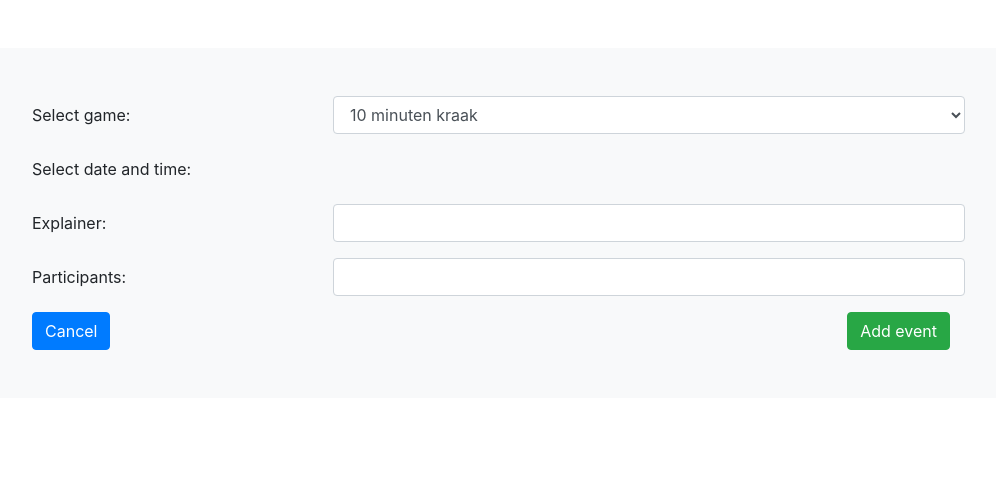
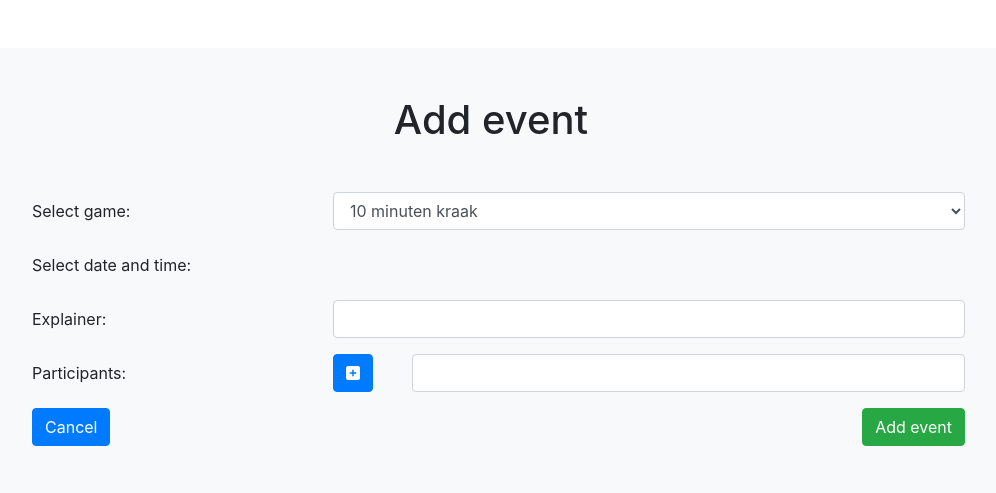
Before and after one commit to Gi0vanniM/B3W7O1-Planningstool, a PHP site: page /plan.php in a window 1280 px wide. Shown: the top 493 px of the page, without its empty margins (149-1145 px from the left). Run offline with PHP 8.4, Linux system fonts and the light colour scheme; data comes from the database, SQL or seed files in the repository; some libraries are stand-ins or nearby versions.

Commit message:
added javascript file
function addParticipant() function
changed head.php to header.php

javascript is linked through footer.php so it's always at the bottom body

```diff
--- a/assets/includes/footer.php
+++ b/assets/includes/footer.php
@@ -1,3 +1,9 @@
 <footer>
 
 </footer>
+
+<script src="assets/js/script.js"></script>
+
+</body>
+
+</html>
--- a/assets/includes/head.php
+++ /dev/null
@@ -1,16 +0,0 @@
-<!DOCTYPE html>
-<html lang="en">
-<head>
-    <meta charset="UTF-8">
-    <!-- META -->
-    <meta name="viewport" content="width=device-width, initial-scale=1.0">
-    <!-- BOOTSTRAP CSS -->
-    <link rel="stylesheet" href="https://stackpath.bootstrapcdn.com/bootstrap/4.4.1/css/bootstrap.min.css" integrity="sha384-Vkoo8x4CGsO3+Hhxv8T/Q5PaXtkKtu6ug5TOeNV6gBiFeWPGFN9MuhOf23Q9Ifjh" crossorigin="anonymous">
-    <!-- BOOTSTRAP JS -->
-    <script src="https://code.jquery.com/jquery-3.4.1.slim.min.js" integrity="sha384-J6qa4849blE2+poT4WnyKhv5vZF5SrPo0iEjwBvKU7imGFAV0wwj1yYfoRSJoZ+n" crossorigin="anonymous"></script>
-    <script src="https://cdn.jsdelivr.net/npm/popper.js@1.16.0/dist/umd/popper.min.js" integrity="sha384-Q6E9RHvbIyZFJoft+2mJbHaEWldlvI9IOYy5n3zV9zzTtmI3UksdQRVvoxMfooAo" crossorigin="anonymous"></script>
-    <script src="https://stackpath.bootstrapcdn.com/bootstrap/4.4.1/js/bootstrap.min.js" integrity="sha384-wfSDF2E50Y2D1uUdj0O3uMBJnjuUD4Ih7YwaYd1iqfktj0Uod8GCExl3Og8ifwB6" crossorigin="anonymous"></script>
-
-    <!-- TITLE -->
-    <title>Planningstool</title>
-</head>
--- a/assets/includes/header.php
+++ b/assets/includes/header.php
@@ -1 +1,31 @@
-<header></header>
+<!DOCTYPE html>
+<html lang="en">
+
+<head>
+    <meta charset="UTF-8">
+    <!-- META -->
+    <meta name="viewport" content="width=device-width, initial-scale=1.0">
+    <!-- BOOTSTRAP CSS -->
+    <link rel="stylesheet" href="https://stackpath.bootstrapcdn.com/bootstrap/4.4.1/css/bootstrap.min.css"
+        integrity="sha384-Vkoo8x4CGsO3+Hhxv8T/Q5PaXtkKtu6ug5TOeNV6gBiFeWPGFN9MuhOf23Q9Ifjh" crossorigin="anonymous">
+    <!-- BOOTSTRAP JS -->
+    <script src="https://code.jquery.com/jquery-3.4.1.slim.min.js"
+        integrity="sha384-J6qa4849blE2+poT4WnyKhv5vZF5SrPo0iEjwBvKU7imGFAV0wwj1yYfoRSJoZ+n" crossorigin="anonymous">
+    </script>
+    <script src="https://cdn.jsdelivr.net/npm/popper.js@1.16.0/dist/umd/popper.min.js"
+        integrity="sha384-Q6E9RHvbIyZFJoft+2mJbHaEWldlvI9IOYy5n3zV9zzTtmI3UksdQRVvoxMfooAo" crossorigin="anonymous">
+    </script>
+    <script src="https://stackpath.bootstrapcdn.com/bootstrap/4.4.1/js/bootstrap.min.js"
+        integrity="sha384-wfSDF2E50Y2D1uUdj0O3uMBJnjuUD4Ih7YwaYd1iqfktj0Uod8GCExl3Og8ifwB6" crossorigin="anonymous">
+    </script>
+    <!-- FONTAWESOME -->
+    <script src="https://kit.fontawesome.com/a3078cd2a7.js" crossorigin="anonymous"></script>
+    <!-- TITLE -->
+    <title>Planningstool</title>
+</head>
+
+<body>
+
+    <header>
+
+    </header>
--- /dev/null
+++ b/assets/js/script.js
@@ -0,0 +1,23 @@
+
+
+function addParticipant(amount) {
+
+    var selected = document.getElementById("selectGame").value;
+    var inputPart = document.getElementById("participant").parentNode;
+    var game = games.id;
+
+    var newInput = document.createElement("input");
+    newInput.id = "participant";
+    newInput.type = "text";
+    newInput.classList = "form-control col-7 ml-auto";
+    document.getElementById("addParticipantsInput").appendChild(newInput);
+
+}
+
+function findGameById(game) {
+    return game.id === document.getElementById("selectGame").value;
+}
+
+function insertAfter(add, node) {
+    node.parentNode.insertAfter(add, node.nextSibling);
+}
--- a/plan.php
+++ b/plan.php
@@ -4,23 +4,27 @@ include("assets/includes/function.php");
 $games = getAllGames();
 
 ?>
-<?php include("assets/includes/head.php") ?>
+<?php include("assets/includes/header.php") ?>
+<!-- <body> is inside head.php -->
 
 
-<body>
 
 <div class="container">
 
     <!-- FORM -->
     <form action="addEvent" method="post" class="m-5 p-5 bg-light">
 
+        <div class="col-12">
+            <h1 class="text-center mb-5">Add event</h1>
+        </div>
+
         <!-- SELECT GAME -->
         <div class="form-group row">
-                <label for="game" class="col-4 col-form-label">Select game:</label>
-                <select name="game" id="game" class="col-8 form-control">
+            <label for="selecetGame" class="col-4 col-form-label">Select game:</label>
+            <select name="game" id="selectGame" class="col-8 form-control">
                 <!-- GET THE GAMES FROM DATABASE -->
                 <?php foreach ($games as $game) { ?>
-                    <option><?=$game["name"]?></option>
+                <option value="<?=$game["id"]?>"><?=$game["name"]?></option>
                 <?php } ?>
 
             </select>
@@ -38,12 +42,19 @@ $games = getAllGames();
         </div>
 
         <!-- INPUT PARTICIPANTS -->
-            <div class="form-group row">
-                <label for="participants" class="col-4 col-form-label">Participants:</label>
-                <input type="text" class="form-control col-8">
+        <div id="addParticipantsInput" class="form-group row">
+            <label for="participant" class="col-4 col-form-label">Participants:</label>
+
+            <div class="col-1 p-0">
+                <button onCLick="addParticipant();" type="button" class="btn btn-primary from-control mr-auto">
+                    <i class="fas fa-plus-square"></i>
+                </button>
             </div>
 
-            <div class="form-group row m-0">
+            <input id="participant" type="text" class="form-control col-7">
+        </div>
+
+        <div class="form-group row ml-0 mb-0">
             <a href="index.php" class="btn btn-primary mr-auto">Cancel</a>
             <input type="submit" class="btn btn-success ml-auto" value="Add event">
         </div>
@@ -51,6 +62,10 @@ $games = getAllGames();
     </form>
 
 </div>
-</body>
 
-</html>
+<script>
+var games = <?php echo json_encode($games) ?>
+</script>
+
+<!-- </body> and </html> is inside footer.php -->
+<?php include("assets/includes/footer.php") ?>
--- a/planning.php
+++ b/planning.php
@@ -1,10 +1,8 @@
 <?php
 
 ?>
-<?php include("assets/includes/head.php") ?>
+<?php include("assets/includes/header.php") ?>
 
 
-<body>
 
-</body>
-</html>
+<?php include("assets/includes/footer.php") ?>
```
Also changed, not shown: index.php (+3 -6 lines). Lines whose indentation alone changed are shown as unchanged.
